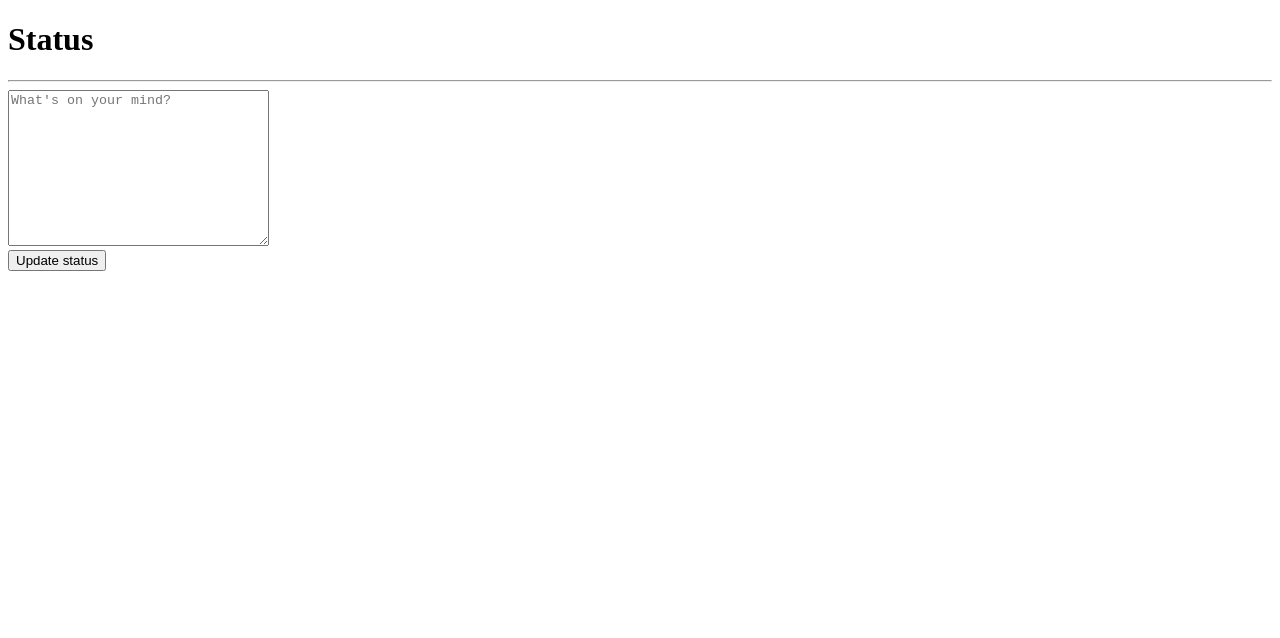
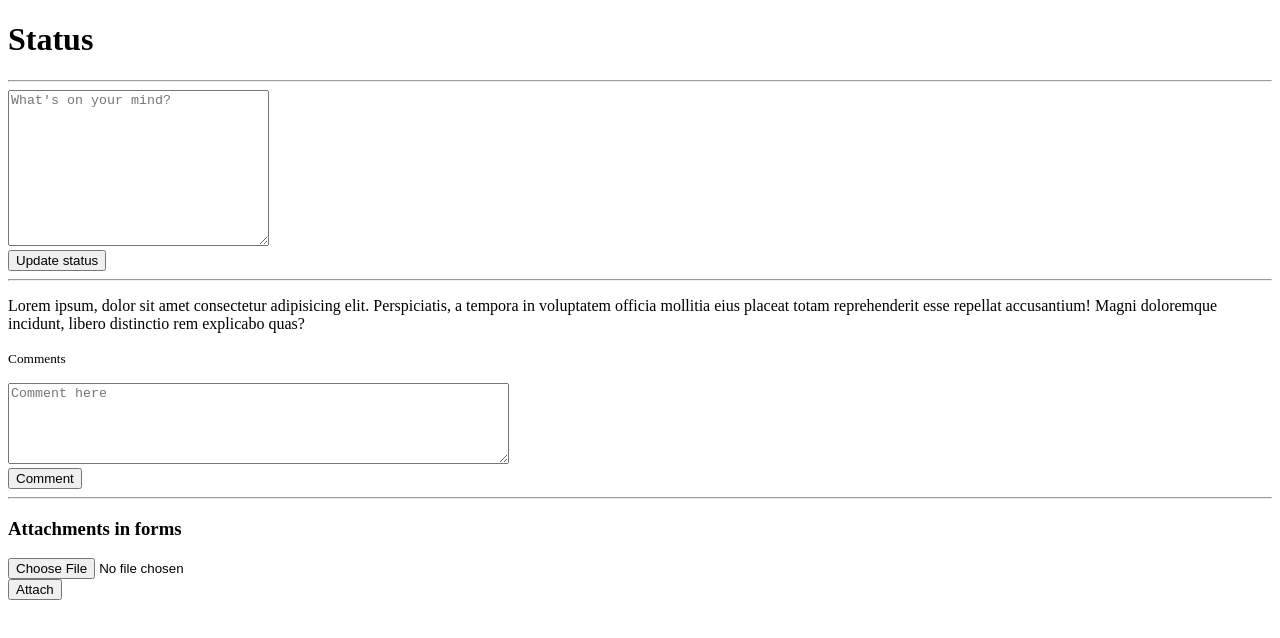
Before and after one commit to gondiski/html-practice, a plain HTML site: page status.html in a window 1280 px wide. Drawn offline with Linux system fonts and the light colour scheme.

Commit message:
Added file attachment input

```diff
--- a/status.html
+++ b/status.html
@@ -14,5 +14,19 @@
         <textarea name="" id="" cols="30" rows="10" placeholder="What's on your mind?"></textarea><br/>
         <button>Update status</button>
     </form>
+    <hr>
+    <p>Lorem ipsum, dolor sit amet consectetur adipisicing elit. Perspiciatis, a tempora in voluptatem officia mollitia eius placeat totam reprehenderit esse repellat accusantium! Magni doloremque incidunt, libero distinctio rem explicabo quas?</p>
+    <p><small>Comments</small></p>
+    <form action="">
+        <textarea name="" id="" cols="60" rows="5" placeholder="Comment here"></textarea><br/>
+        <button>Comment</button>
+    </form>
+    <hr>
+    <!-- Attachments  -->
+    <h3>Attachments in forms</h3>
+    <form action="">
+        <input type="file" name="" id=""><br/>
+        <button>Attach</button>
+    </form>
 </body>
 </html>
```
